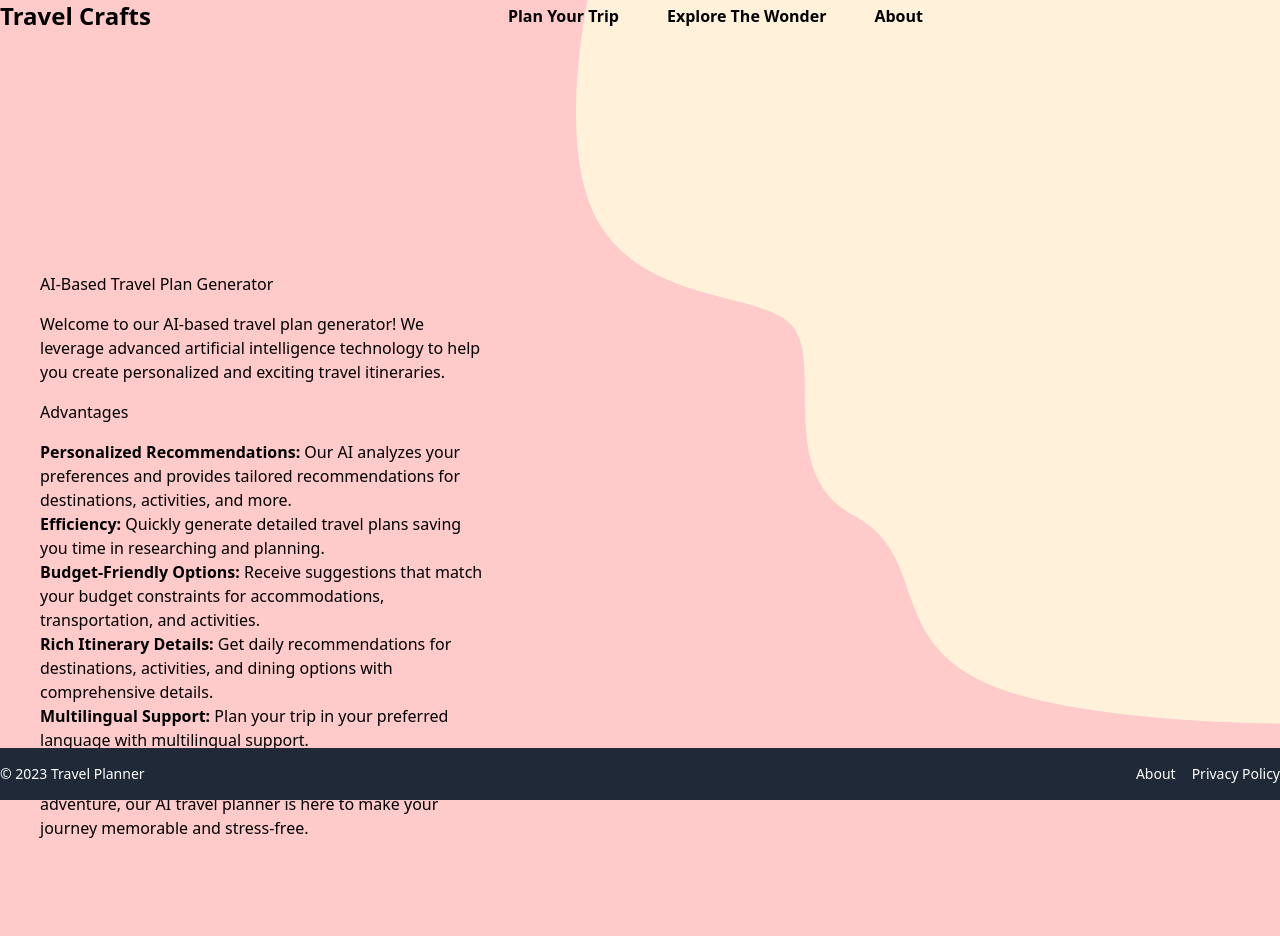
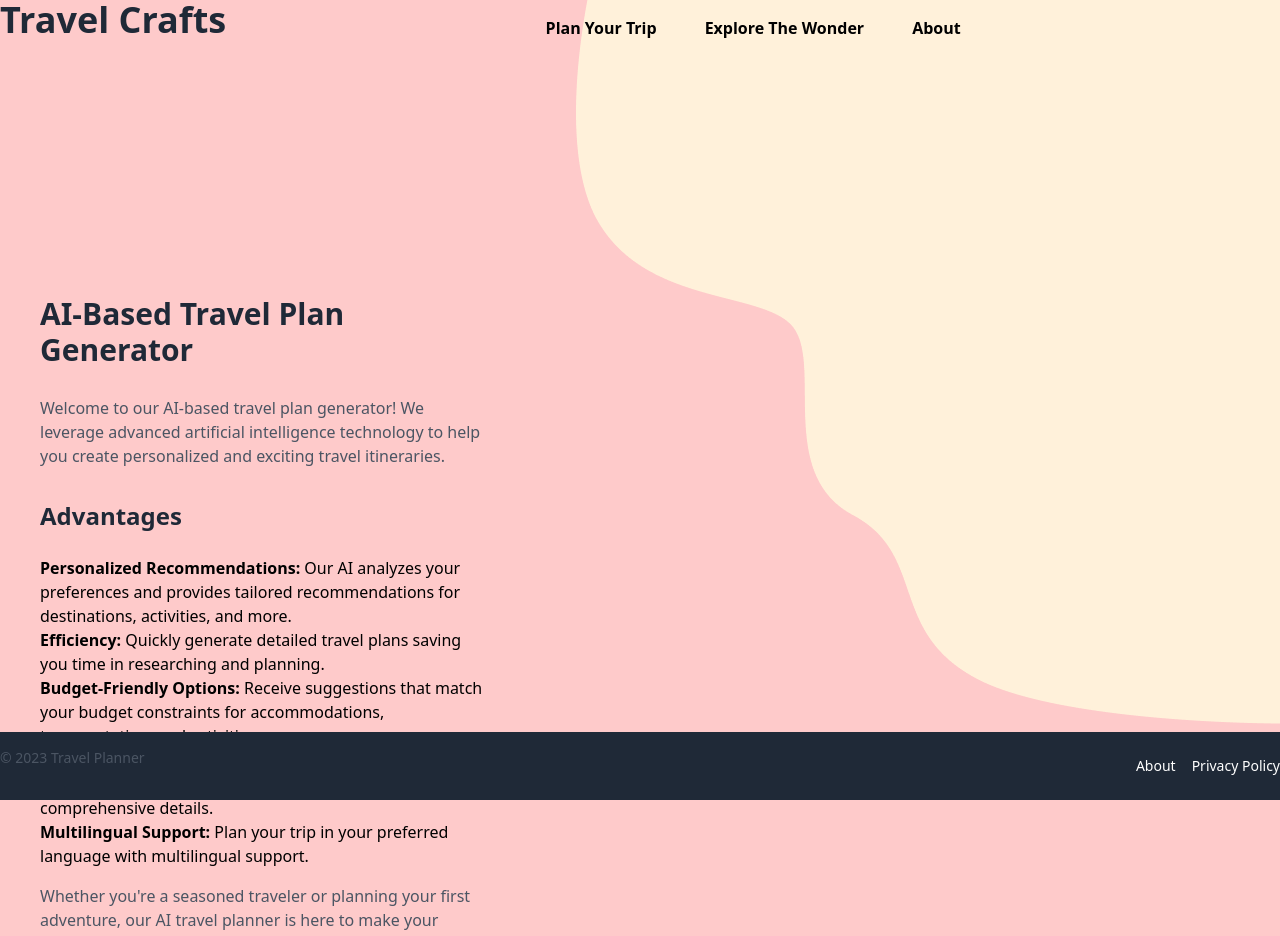
Before and after one commit to santoshtechwiz/travel-ai-web, a React (Create React App) app: page /about in a window 1280 px wide. Shown: the top 936 px of the page. Before the commit the page ends 840 px from the top, so only its background shows below. Built offline with nearby package versions, Linux system fonts and the light colour scheme.

Commit message:
Fix style

```diff
--- a/src/App.css
+++ b/src/App.css
@@ -75,3 +75,20 @@
   }
 
 }
+@layer components {
+  h1 {
+    @apply text-4xl font-bold text-gray-800 mb-4; /* Replace text-gray-800 with your desired color */
+  }
+
+  h2 {
+    @apply text-3xl font-bold text-gray-800 mb-3; /* Replace text-gray-800 with your desired color */
+  }
+
+  h3 {
+    @apply text-2xl font-bold text-gray-800 mb-2; /* Replace text-gray-800 with your desired color */
+  }
+
+  p {
+    @apply text-base text-gray-600 mb-4; /* Replace text-gray-600 with your desired color */
+  }
+}
--- a/src/App.jsx
+++ b/src/App.jsx
@@ -227,7 +227,7 @@ const AITravelPlanner = () => {
 
   return (
     <>
-        <div className="h-screen flex flex-col" >
+        <div className=" min-h-screen flex flex-col" >
         <NavBar />
 
         <div className="flex flex-col lg:flex-row">
@@ -243,7 +243,7 @@ const AITravelPlanner = () => {
             />
           </div>
 
-          <div className="w-full lg:w-[400px] lg:ml-4 mt-4 lg:mt-0">
+          <div className="w-full lg:w-[400px] lg:ml-4 mt-4 lg:mt-0 mb-10">
             <form className="formContainer" onSubmit={handleSubmit}>
               <label htmlFor="destinationCountry">Destination Country</label>
               <input
--- a/src/Components/About.jsx
+++ b/src/Components/About.jsx
@@ -1,63 +1,47 @@
-import React from "react";
-import Traverller from "../assets/Traveller.png";
-import DecoreLine from "../assets/Decore_line.png";
+import React from 'react';
 
 const About = () => {
   return (
     <div className="pt-60 flex items-center px-10">
       <div className="w-[450px]">
         <div className="grid gap-4">
-          <div className="grid gap-4">
-            <span className="text-redText font-bold text-2xl">
-              Best Destinations around the world
-            </span>
-            <span className="font-bold text-6xl text-purpleText z-50">
-              Travel, enjoy and live a new and full life
-            </span>
-            <img
-              src={DecoreLine}
-              className="absolute top-[400px] left-[430px] h-[12px] w-[300px]"
-              alt=""
-            />
-          </div>
-          <div>
-            <span className="text-lightPurpleText">
-              Welcome to our AI-based travel plan generator! We leverage
-              advanced artificial intelligence technology to help you create
-              personalized and exciting travel itineraries.
-            </span>
-          </div>
-          <div className="flex items-center space-x-6">
-            <a
-              href="/plan"
-              className="px-4 py-2.5 rounded-md bg-yellowColor text-textWhite"
-            >
-              PLAN YOUR TRIP
-            </a>
-            <div className="flex items-center space-x-3">
-              <div className="rounded-full  bg-buttonColor p-2  text-textWhite">
-                <svg
-                  xmlns="http://www.w3.org/2000/svg"
-                  fill="none"
-                  viewBox="0 0 24 24"
-                  strokeWidth="1.5"
-                  stroke="currentColor"
-                  className="w-6 h-6"
-                >
-                  <path
-                    strokeLinecap="round"
-                    strokeLinejoin="round"
-                    d="M5.25 5.653c0-.856.917-1.398 1.667-.986l11.54 6.348a1.125 1.125 0 010 1.971l-11.54 6.347a1.125 1.125 0 01-1.667-.985V5.653z"
-                  />
-                </svg>
-              </div>
-            </div>
-          </div>
-        </div>
-      </div>
-      <div>
-        <div className="absolute top-20 right-40">
-          <img src={Traverller} className="" alt="" />
+          <h2>AI-Based Travel Plan Generator</h2>
+          <p>
+            Welcome to our AI-based travel plan generator! We leverage advanced
+            artificial intelligence technology to help you create personalized
+            and exciting travel itineraries.
+          </p>
+          <h3>Advantages</h3>
+          <ul>
+            <li>
+              <strong>Personalized Recommendations:</strong> Our AI analyzes your
+              preferences and provides tailored recommendations for destinations,
+              activities, and more.
+            </li>
+            <li>
+              <strong>Efficiency:</strong> Quickly generate detailed travel plans
+              saving you time in researching and planning.
+            </li>
+            <li>
+              <strong>Budget-Friendly Options:</strong> Receive suggestions that
+              match your budget constraints for accommodations, transportation,
+              and activities.
+            </li>
+            <li>
+              <strong>Rich Itinerary Details:</strong> Get daily recommendations
+              for destinations, activities, and dining options with comprehensive
+              details.
+            </li>
+            <li>
+              <strong>Multilingual Support:</strong> Plan your trip in your
+              preferred language with multilingual support.
+            </li>
+          </ul>
+          <p>
+            Whether you're a seasoned traveler or planning your first adventure,
+            our AI travel planner is here to make your journey memorable and
+            stress-free.
+          </p>
         </div>
       </div>
     </div>
--- a/src/Components/Button.jsx
+++ b/src/Components/Button.jsx
@@ -31,6 +31,7 @@ const GenerateButton = ({ loading, onClick }) => {
       }}
       onClick={onClick}
       disabled={loading}
+      className="z-1"
     >
       {loading ? "Please wait..." : "Generate"}
     </button>
--- a/src/Components/Hero.jsx
+++ b/src/Components/Hero.jsx
@@ -1,47 +1,96 @@
-import React from 'react';
+import React from "react";
+import Traverller from "../assets/Traveller.png";
+import DecoreLine from "../assets/Decore_line.png";
+import { motion } from "framer-motion";
 
 const Hero = () => {
+  const textVariants = {
+    hidden: { opacity: 0 },
+    visible: {
+      opacity: 1,
+      transition: {
+        delay: 1,
+        staggerChildren: 0.08, // Adjust this value for typing speed
+      },
+    },
+  };
+
+  const charVariants = {
+    hidden: { opacity: 0, y: 20 },
+    visible: { opacity: 1, y: 0 },
+  };
+
+  const text = "Travel, enjoy and live a new and full life";
+
   return (
-    <div className="pt-60 flex items-center px-10">
+    <div className="pt-60 flex items-center px-10 max-h-screen">
       <div className="w-[450px]">
         <div className="grid gap-4">
-          <h2>AI-Based Travel Plan Generator</h2>
-          <p>
-            Welcome to our AI-based travel plan generator! We leverage advanced
-            artificial intelligence technology to help you create personalized
-            and exciting travel itineraries.
-          </p>
-          <h3>Advantages</h3>
-          <ul>
-            <li>
-              <strong>Personalized Recommendations:</strong> Our AI analyzes your
-              preferences and provides tailored recommendations for destinations,
-              activities, and more.
-            </li>
-            <li>
-              <strong>Efficiency:</strong> Quickly generate detailed travel plans
-              saving you time in researching and planning.
-            </li>
-            <li>
-              <strong>Budget-Friendly Options:</strong> Receive suggestions that
-              match your budget constraints for accommodations, transportation,
-              and activities.
-            </li>
-            <li>
-              <strong>Rich Itinerary Details:</strong> Get daily recommendations
-              for destinations, activities, and dining options with comprehensive
-              details.
-            </li>
-            <li>
-              <strong>Multilingual Support:</strong> Plan your trip in your
-              preferred language with multilingual support.
-            </li>
-          </ul>
-          <p>
-            Whether you're a seasoned traveler or planning your first adventure,
-            our AI travel planner is here to make your journey memorable and
-            stress-free.
-          </p>
+          <div className="grid gap-4">
+            <span className="text-redText font-bold text-2xl">
+              Best Destinations around the world
+            </span>
+            <motion.span
+              className="font-bold text-6xl text-purpleText z-50"
+              variants={textVariants}
+              initial="hidden"
+              animate="visible"
+            >
+              {text.split("").map((char, index) => (
+                <motion.span key={index} variants={charVariants}>
+                  {char}
+                </motion.span>
+              ))}
+            </motion.span>
+            <img
+              src={DecoreLine}
+              className="absolute top-[400px] left-[430px] h-[12px] w-[300px]"
+              alt=""
+            />
+          </div>
+          <div>
+            <motion.span
+              className="text-lightPurpleText"
+              variants={textVariants}
+              initial="hidden"
+              animate="visible"
+            >
+              Welcome to our AI-based travel plan generator! We leverage
+              advanced artificial intelligence technology to help you create
+              personalized and exciting travel itineraries.
+            </motion.span>
+          </div>
+          <div className="flex items-center space-x-6">
+            <a
+              href="/plan"
+              className="px-4 py-2.5 rounded-md bg-yellowColor text-textWhite"
+            >
+              PLAN YOUR TRIP
+            </a>
+            <div className="flex items-center space-x-3">
+              <div className="rounded-full  bg-buttonColor p-2  text-textWhite">
+                <svg
+                  xmlns="http://www.w3.org/2000/svg"
+                  fill="none"
+                  viewBox="0 0 24 24"
+                  strokeWidth="1.5"
+                  stroke="currentColor"
+                  className="w-6 h-6"
+                >
+                  <path
+                    strokeLinecap="round"
+                    strokeLinejoin="round"
+                    d="M5.25 5.653c0-.856.917-1.398 1.667-.986l11.54 6.348a1.125 1.125 0 010 1.971l-11.54 6.347a1.125 1.125 0 01-1.667-.985V5.653z"
+                  />
+                </svg>
+              </div>
+            </div>
+          </div>
+        </div>
+      </div>
+      <div>
+        <div className="absolute top-20 right-40">
+          <img src={Traverller} className="" alt="" />
         </div>
       </div>
     </div>
--- a/src/Pages/AboutPage.jsx
+++ b/src/Pages/AboutPage.jsx
@@ -2,14 +2,14 @@ import React from "react";
 import { Link } from "react-router-dom";
 import NavBar from "../Components/NavBar";
 import Footer from "../Components/Footer";
-import Hero from "../Components/Hero";
+import About from "../Components/About";
 
 const HomePage = () => {
   return (
 
   <>
     <NavBar></NavBar>
-    <Hero></Hero>
+    <About></About>
     <Footer></Footer>
   </>
   );
--- a/src/Pages/HomePage.jsx
+++ b/src/Pages/HomePage.jsx
@@ -1,14 +1,14 @@
 import React from "react";
 import NavBar from "../Components/NavBar";
 import Footer from "../Components/Footer";
-import About from "../Components/About";
+import Hero from "../Components/Hero";
 
 const AboutPage = () => {
   return (
 
   <>
     <NavBar></NavBar>
-    <About></About>
+    <Hero></Hero>
     <Footer></Footer>
   </>
   );
```
